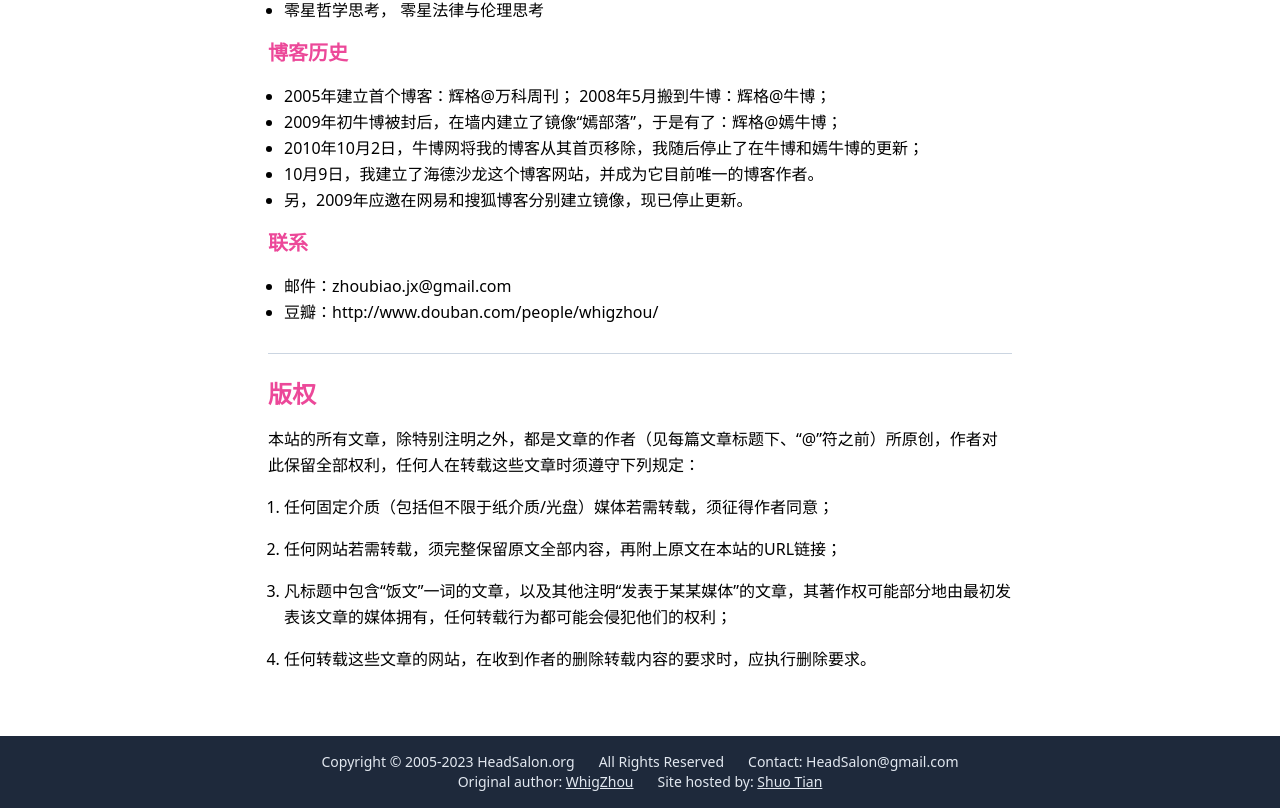
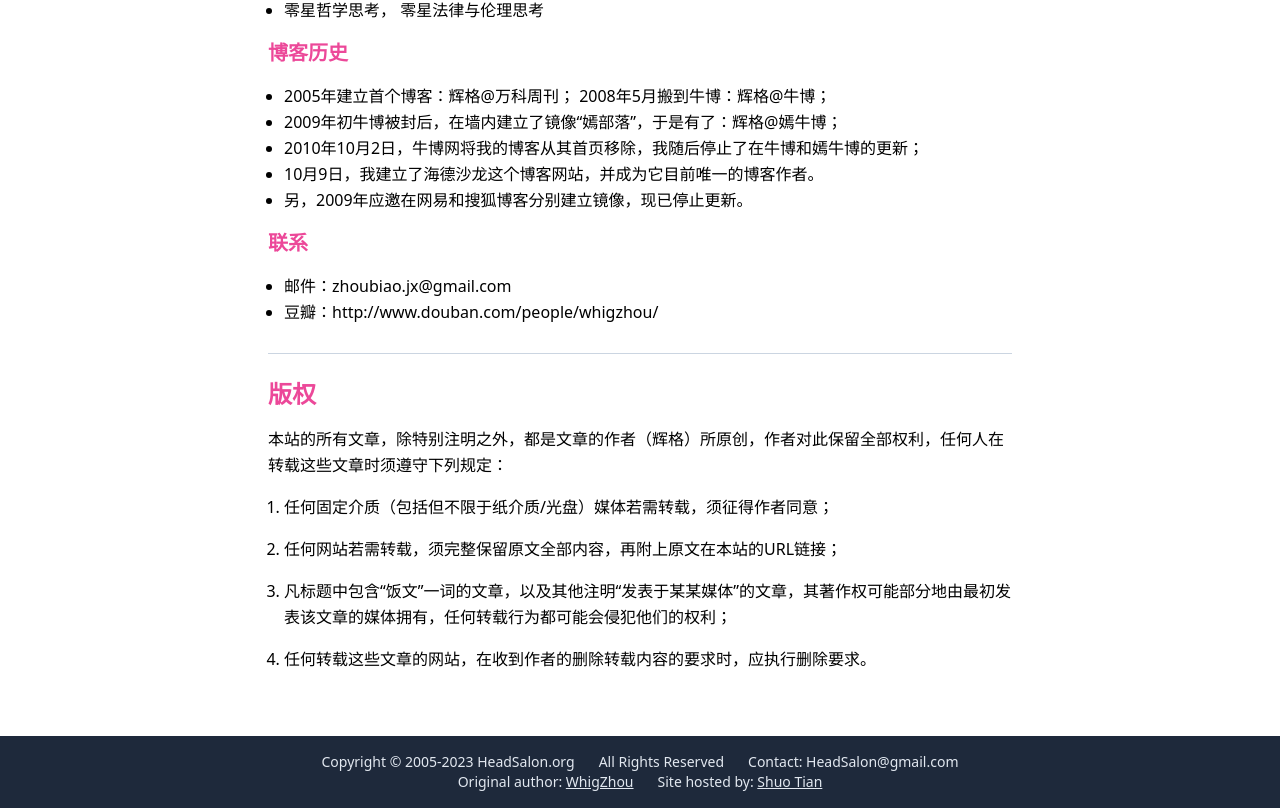
Before and after one commit to BurgerBurglar/head-salon, a Next.js app: page /intro in a window 1280 px wide. Shown: the part 1714-2522 px from the top of the page. Built offline with nearby package versions, Linux system fonts and the light colour scheme.

Commit message:
changed copyright wording

```diff
--- a/src/pages/intro.tsx
+++ b/src/pages/intro.tsx
@@ -116,7 +116,7 @@ const Intro: NextPage = () => {
         <section className="pt-3">
           <h2>版权</h2>
           <p>
-            本站的所有文章，除特别注明之外，都是文章的作者（见每篇文章标题下、“@”符之前）所原创，作者对此保留全部权利，任何人在转载这些文章时须遵守下列规定：
+            本站的所有文章，除特别注明之外，都是文章的作者（辉格）所原创，作者对此保留全部权利，任何人在转载这些文章时须遵守下列规定：
           </p>
           <ol>
             <li className="my-4">
```
